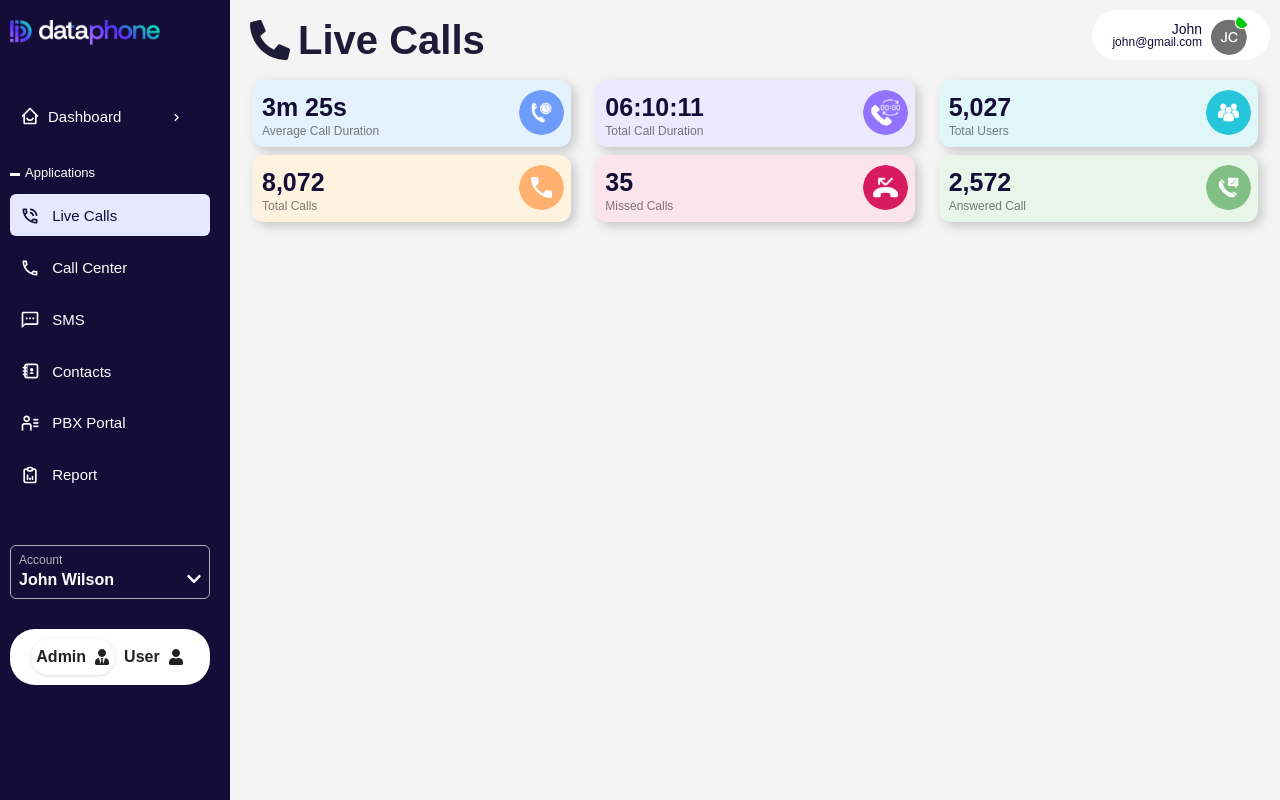
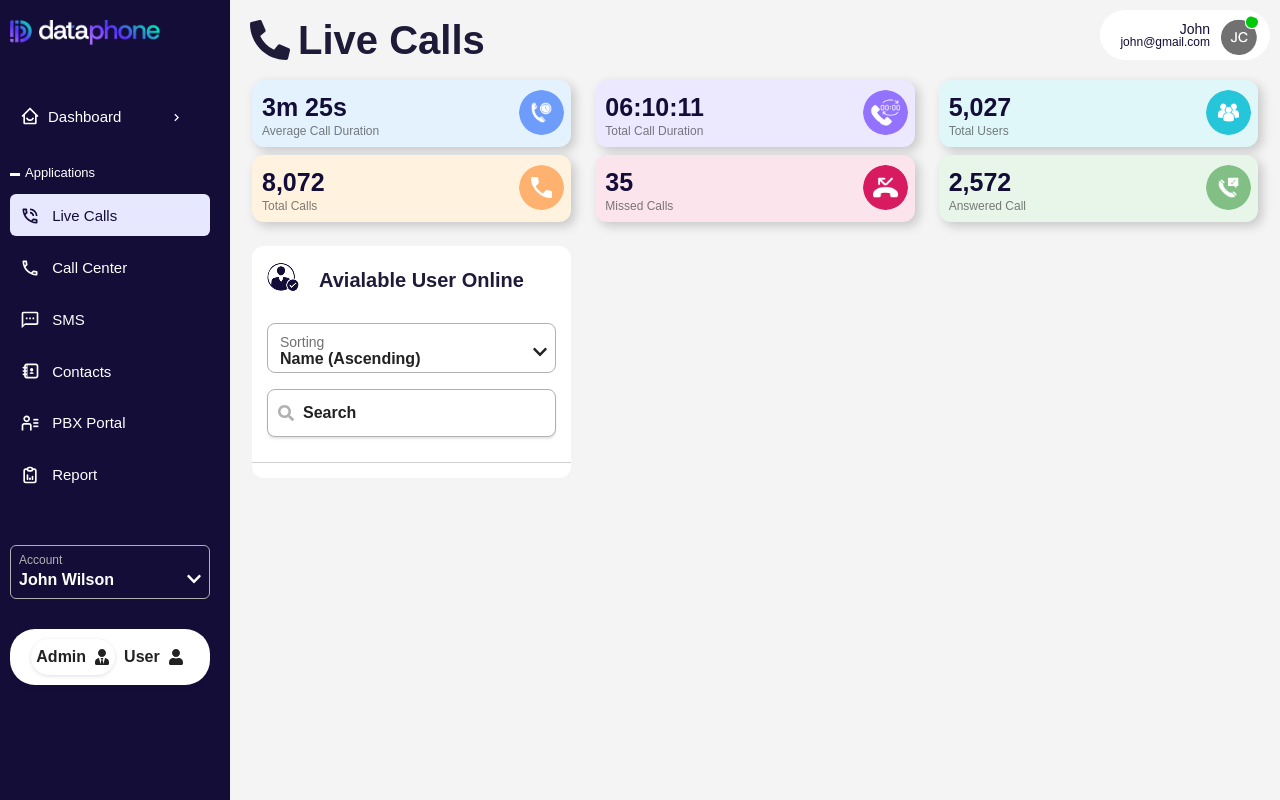
Before and after one commit to SyedTalhaKamal/dataphone, a React (Create React App) app: page / in a window 1280 px wide. Built offline with nearby package versions, Linux system fonts and the light colour scheme; a web font is replaced by a local one.

Commit message:
Update on 19 May 2025

```diff
--- a/src/components/overviewcard/OverviewCard.jsx
+++ b/src/components/overviewcard/Cards.jsx
@@ -1,17 +1,17 @@
 import React from "react";
 import style from "./style.module.css";
 
-function OverviewCard(props) {
+function Cards(props) {
   return (
     <>
       <div
-        className={`${style.overviewCard} ${
+        className={`${style.card} ${
           props.backgroundColor ? props.backgroundColor : ""
         }`}
       >
         <div>
-          <h2>{props.overVal}</h2>
-          <p>{props.overText}</p>
+          <h2>{props.cardVal}</h2>
+          <p>{props.cardText}</p>
         </div>
         <img src={props.image} alt="" className={style.cardIcon} />
       </div>
@@ -19,4 +19,4 @@ function OverviewCard(props) {
   );
 }
 
-export default OverviewCard;
+export default Cards;
--- a/src/components/overviewcard/style.module.css
+++ b/src/components/overviewcard/style.module.css
@@ -1,25 +1,25 @@
-.overviewCard {
+.card {
     border-radius: 12px;
     padding: 10px;
     box-shadow: 4px 4px 11px 0px #00000030;
     position:relative;
 }
 
-.overviewCard h2 {
+.card h2 {
     font-size: 25px;
     font-weight: 700;
     color: #130D38;
     margin-top:25px
 }
 
-.overviewCard p {
+.card p {
     font-size: 12px;
     font-weight: 500;
     color: #00000080;
     margin-top: 5px;
 }
 
-.overviewCard .cardIcon {
+.card .cardIcon {
     position: absolute;
     top: 15px;
     right: 7px;
@@ -32,11 +32,11 @@
 
 
 @media (max-width: 1399px) {
-.overviewCard h2{
+.card h2{
     margin-top: 5px;
  }
 
-.overviewCard .cardIcon {
+.card .cardIcon {
     top: 10px;
 }
 
--- a/src/index.css
+++ b/src/index.css
@@ -151,9 +151,11 @@ table {
 
 .box {
   background: #ffffff;
-  box-shadow: 0px 7px 15px rgba(0, 0, 0, 0.25);
-  border-radius: 9px;
-  padding: 30px 20px;
+  border-radius: 12px;
+  padding: 15px 0;
+}
+.innerBoxPadding {
+  padding: 0px 15px;
 }
 .headerBox {
   background: #f4f4f4;
@@ -194,7 +196,7 @@ table {
 }
 
 .user-avatar {
-  width: 40px;
+  width: 60px;
   height: 40px;
   object-fit: contain;
   object-position: top;
@@ -215,8 +217,16 @@ table {
 
 .sub-heading {
   font-size: 20px;
-  font-weight: 600;
-  color: #000;
+  font-weight: 700;
+  color: #1e1b39;
+}
+.sub-headingImg {
+  width: 32px;
+  height: 38px;
+  object-fit: contain;
+  object-position: top;
+  border-radius: 100%;
+  margin-right: 20px;
 }
 
 .site-nav {
@@ -393,7 +403,7 @@ table {
   background-color: white !important;
   border: none;
   color: #000 !important;
-  padding: 5px 20px;
+  padding: 5px 0px 5px 20px;
   border-radius: 25px;
 }
 .userName {
@@ -477,6 +487,9 @@ table {
   top: 25px;
   color: #fff;
 }
+select:focus {
+  outline: none;
+}
 .navUserRole {
   background-color: white;
   border-radius: 25px;
@@ -516,6 +529,84 @@ table {
 .greenCard {
   background-color: #e8f5e9;
 }
+
+.global-drp {
+  position: relative;
+  background: transparent;
+  border: 1px solid #b0b0b0;
+  border-radius: 8px;
+  padding: 10px 8px 4px 8px;
+}
+.global-selectLbl {
+  font-size: 14px;
+  font-weight: 400;
+  color: #717171;
+  padding-left: 4px;
+}
+
+.global-select {
+  font-weight: 600;
+  padding: 0px 4px;
+  font-size: 16px;
+  color: #222222;
+  width: 100%;
+  resize: none;
+  appearance: none;
+  background-color: transparent;
+  border-radius: 10px;
+  border: none;
+  line-height: 1.1;
+}
+
+.global-selectarrow {
+  position: absolute;
+  right: 7px;
+  top: 20px;
+  color: #222222;
+}
+
+.all-lbl {
+  font-weight: 500;
+  margin-right: 10px;
+}
+
+.all-input {
+  font-weight: 600;
+  font-size: 16px;
+  color: #222222;
+  border: 1px solid #b0b0b0;
+  border-radius: 8px;
+  padding: 14px 8px;
+  width: 100%;
+}
+.all-input::placeholder {
+  font-weight: 600;
+  font-size: 16px;
+  color: #222222;
+}
+
+.all-input:focus {
+  outline: none;
+}
+
+.search-icon {
+  position: absolute;
+  top: 15px;
+  left: 5px;
+  background-color: transparent;
+  border: none;
+  color: #b0b0b0;
+}
+.searchIconPadding{
+  padding-left: 35px;
+}
+
+.bdrBtm{
+  border-bottom: 1px solid #D0D0D0;
+  padding-bottom: 10px;
+  margin-top: 15px;
+}
+
 @media (max-width: 1199px) {
   .main-heading {
     font-size: 35px;
@@ -529,7 +620,7 @@ table {
   .headerDrp:hover,
   .headerDrp:focus {
     background-color: transparent !important;
-    padding:0;
+    padding: 0;
   }
 
   .headerDrp p {
--- a/src/layout/Header.jsx
+++ b/src/layout/Header.jsx
@@ -45,7 +45,7 @@ function Header({ toggleMenu, isMenuOpen }) {
                 <p className="userName">John</p>
                 <p className="userEmail">john@gmail.com</p>
               </div>
-              <img src={AvatarUser} alt="" className="user-avatar ms-2" />
+              <img src={AvatarUser} alt="" className="user-avatar" />
             </Dropdown.Toggle>
             <Dropdown.Menu>
               <h6 className="dropdown-item cursor-pointer" onClick={logout}>
--- a/src/screens/Overview.jsx
+++ b/src/screens/Overview.jsx
@@ -1,62 +1,79 @@
 import React, { useState, useEffect } from "react";
 import Tabtitle from "../components/tabtitle/Tabtitle.jsx";
 import { Col, Row } from "react-bootstrap";
-import OverviewCard from "../components/overviewcard/OverviewCard.jsx";
-import { FaChevronDown, FaBell, FaSyncAlt } from "react-icons/fa";
+import Cards from "../components/overviewcard/Cards.jsx";
+import { FaChevronDown, FaBell, FaSyncAlt, FaSearch,FaCheckCircle} from "react-icons/fa";
 import { GiSolarPower, GiElectric } from "react-icons/gi";
 import { TbBuildingFactory } from "react-icons/tb";
+import { MdOutlinePermPhoneMsg } from "react-icons/md";
 import Cookies from "js-cookie";
 import OverlayTrigger from "react-bootstrap/OverlayTrigger";
 import Tooltip from "react-bootstrap/Tooltip";
 import { FaInfo, FaPhoneAlt } from "react-icons/fa";
 import Error from "../layout/Error.jsx";
 import { BASE_URL, colors, getMaxValue } from "../constants.js";
-import bluePhone from "../assets/images/blue_phone.png"
-import purplePhone from "../assets/images/purple_phone.png"
-import lightblueUsers from "../assets/images/lightblue_users.png"
-import orangePhone from "../assets/images/orange_phone.png"
-import redPhone from "../assets/images/red_phone.png"
-import greenPhone from "../assets/images/green_phone.png"
+import bluePhone from "../assets/images/blue_phone.png";
+import purplePhone from "../assets/images/purple_phone.png";
+import lightblueUsers from "../assets/images/lightblue_users.png";
+import orangePhone from "../assets/images/orange_phone.png";
+import redPhone from "../assets/images/red_phone.png";
+import greenPhone from "../assets/images/green_phone.png";
+import activeUser from "../assets/images/active_user.png";
+import userProfile from "../assets/images/user_profile.png";
 
 function Overview() {
   const pageTitle = "Live Calls";
 
-  const overviewcardData = [
+  const topcardData = [
     {
       backgroundColor: "blueCard",
-      overVal: "3m 25s",
-      overText: "Average Call Duration",
+      cardVal: "3m 25s",
+      cardText: "Average Call Duration",
       image: bluePhone,
     },
     {
       backgroundColor: "purpleCard",
-      overVal: "06:10:11",
-      overText: "Total Call Duration",
+      cardVal: "06:10:11",
+      cardText: "Total Call Duration",
       image: purplePhone,
     },
     {
       backgroundColor: "lightblueCard",
-      overVal: "5,027",
-      overText: "Total Users",
+      cardVal: "5,027",
+      cardText: "Total Users",
       image: lightblueUsers,
     },
     {
       backgroundColor: "orangeCard",
-      overVal: "8,072",
-      overText: "Total Calls",
+      cardVal: "8,072",
+      cardText: "Total Calls",
       image: orangePhone,
     },
     {
       backgroundColor: "redCard",
-      overVal: "35",
-      overText: "Missed Calls",
+      cardVal: "35",
+      cardText: "Missed Calls",
       image: redPhone,
     },
     {
       backgroundColor: "greenCard",
-      overVal: "2,572",
-      overText: "Answered Call",
+      cardVal: "2,572",
+      cardText: "Answered Call",
       image: greenPhone,
+    },
+  ];
+  const onlineUsersData = [
+    {
+      image: userProfile,
+      name: "Otto Navarro",
+      number: "(852) 947-9152",
+      callIcon: <MdOutlinePermPhoneMsg />,
+      callText: "101",
+      durationIcon: "",
+      duration: "",
+      statusIcon: <FaCheckCircle/>,
+      statusText: "Available",
+      detailedView: false,
     },
   ];
 
@@ -70,23 +87,56 @@ function Overview() {
         </Col>
       </Row>
       <Row>
-        {overviewcardData.map((item) => (
-          <Col
-            xxl={2}
-            md={4}
-            sm={6}
-            className="mt-2"
-            key={item.overText}
-          >
-            <OverviewCard
-              overVal={item.overVal}
-              overText={item.overText}
+        {topcardData.map((item) => (
+          <Col xxl={2} md={4} sm={6} className="mt-2" key={item.cardText}>
+            <Cards
+              cardVal={item.cardVal}
+              cardText={item.cardText}
               image={item.image}
               backgroundColor={item.backgroundColor}
             />
           </Col>
         ))}
       </Row>
+      <Row>
+        <Col lg={4} className="mt-lg-4 mt-3">
+          <div className="box">
+            <div className="innerBoxPadding">
+              <div className="d-flex align-items-center">
+                <img src={activeUser} alt="" className="sub-headingImg" />
+                <h3 className="sub-heading">Avialable User Online</h3>
+              </div>
+              <div className="global-drp mt-lg-4 mt-3">
+                <label htmlFor="sorting" className="global-selectLbl">
+                  Sorting
+                </label>
+                <select
+                  name="sorting"
+                  id="sorting"
+                  className="global-select"
+                  value={"ascending"}
+                >
+                  <option value="ascending">Name (Ascending)</option>
+                </select>
+                <FaChevronDown className="global-selectarrow" />
+              </div>
+              <div className="position-relative mt-3">
+                <input
+                  type="text"
+                  className="all-input searchIconPadding"
+                  placeholder="Search"
+                />
+                <button className="search-icon">
+                  <FaSearch />
+                </button>
+              </div>
+            </div>
+            <div className="bdrBtm">
+              <div className="innerBoxPadding d-flex justify-content-between align-items-center"></div>
+            </div>
+          </div>
+        </Col>
+      </Row>
     </Tabtitle>
   );
 }
```
Also changed, not shown: src/components/input/Input.jsx (deleted, +0 -13 lines), src/components/input/Input.module.css (deleted, +0 -28 lines), src/assets/images/active_user.png (added), src/assets/images/user_profile.png (added).
